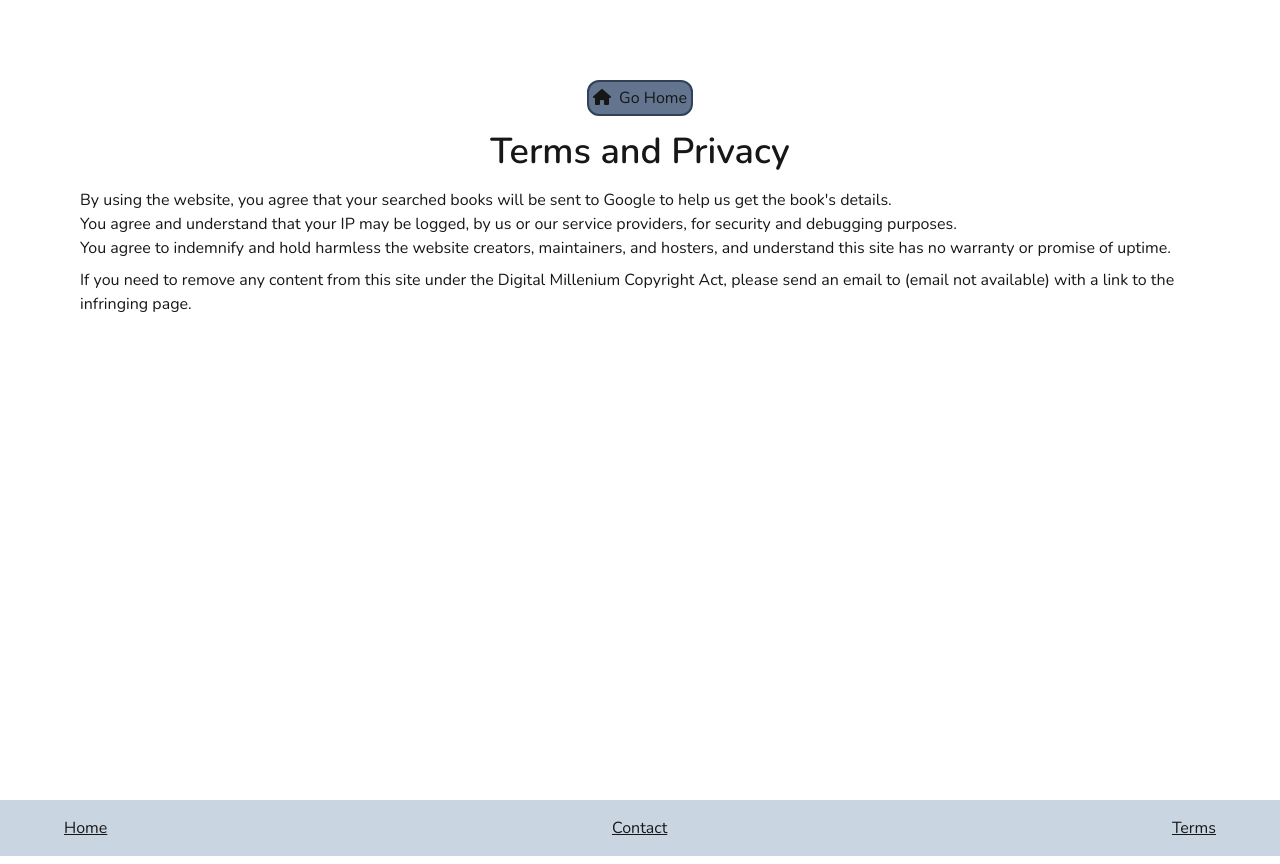
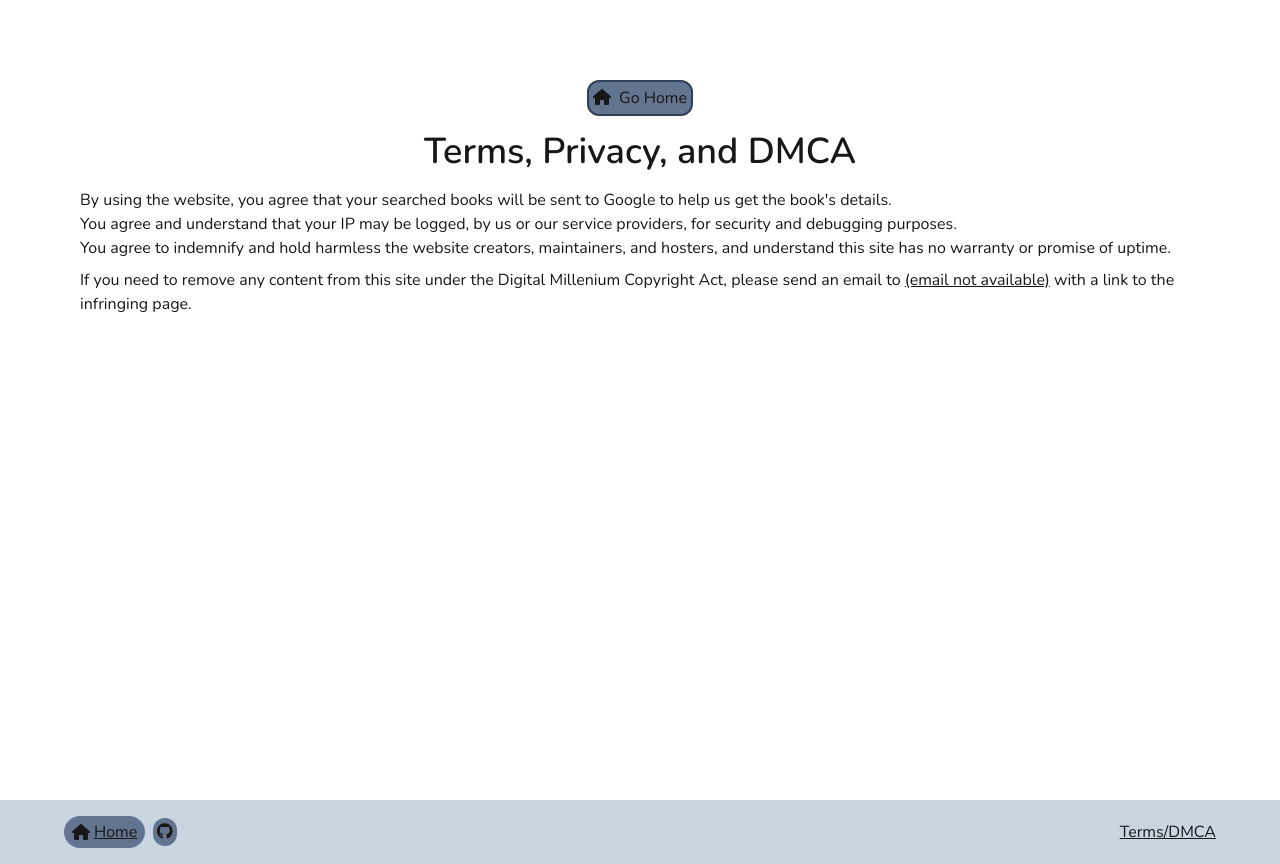
Before and after one commit to aelithron/booklink, a Next.js app: page /terms in a window 1280 px wide. Built offline with nearby package versions, Linux system fonts and the light colour scheme.

Commit message:
Start adding Open Library, add Docker support, add OpenGraph support

```diff
--- a/app/[bookid]/page.tsx
+++ b/app/[bookid]/page.tsx
@@ -6,16 +6,38 @@ import db from "@/db/db";
 import { bookTable } from "@/db/schema";
 import { eq } from "drizzle-orm";
 import fancyBG from "../fancyBG.module.css"
+import Image from "next/image";
+import { cache } from "react";
 
-export const metadata: Metadata = {
-  title: "View Book",
+export async function generateMetadata({ params }: { params: Promise<{ bookid: string }> }): Promise<Metadata> {
+  const bookData = await loadBook((await params).bookid);
+  if (bookData.length === 0) return { title: "View Book" }
+  const book = bookData[0];
+  return {
+    title: book.name,
+    description: `View information on "${book.name}" by ${book.author}, put together by BookLink (an aesthetic, ethical way to link to books).`,
+    openGraph: {
+      title: book.name,
+      description: `View information on "${book.name}" by ${book.author}, put together by BookLink (an aesthetic, ethical way to link to books).`,
+      siteName: "BookLink",
+      locale: "en_US",
+      type: "book",
+      images: [
+        {
+          url: `${process.env.OPENGRAPH_ROOT}/api/imageproxy?id=${book.googleBooksID}`,
+          width: 400,
+          height: 640
+        }
+      ]
+    }
+  }
 }
 
 export default async function Page({ params }: { params: Promise<{ bookid: string }> }) {
-  const bookData = await db.select().from(bookTable).where(eq(bookTable.id, Number.parseInt((await params).bookid))).limit(1);
+  const bookData = await loadBook((await params).bookid);
   if (bookData.length === 0) {
     return (
-      <div className="flex flex-col p-8 md:p-20 items-center gap-2">
+      <div className="flex flex-col min-h-screen p-8 md:p-20 items-center gap-2">
         <h1 className="text-3xl font-semibold">Not Found</h1>
         <p>The book you searched for couldn&apos;t be found!</p>
 
@@ -30,22 +52,29 @@ export default async function Page({ params }: { params: Promise<{ bookid: strin
     <main className={`grid grid-cols-1 md:grid-cols-2 min-h-screen p-8 md:p-20 gap-4 ${fancyBG.bodyBG}`}>
       <div className="flex flex-col gap-2 items-center text-center">
         <h1 className="font-semibold text-2xl">Book Info</h1>
-        <img alt="Book cover" src={`/api/imageproxy?id=${book.googleBooksID}`} width={400} height={640} />
+        <Image alt="Book cover" src={`/api/imageproxy?id=${book.googleBooksID}`} width={400} height={640} />
         <p className="font-semibold text-xl">{book.name}</p>
         <p>Description: Coming Soon</p>
         <p className="text-slate-500">ISBN: {book.isbn}</p>
       </div>
       <div className="flex flex-col gap-4 text-xl">
+        <h3 className="text-lg font-semibold">Bookstores</h3>
         {book.isbn ?
           <a href={`https://bookshop.org/book/${book.isbn}`} target="_blank" className="bg-gradient-to-br from-violet-400 to-blue-400 dark:from-violet-600 dark:to-blue-600 border-slate-300 dark:border-slate-700 border-2 text-center p-2 rounded-2xl font-semibold"><FontAwesomeIcon icon={faStar} /> Open on Bookshop.org</a> :
           <p className="bg-slate-500 border-slate-700 border-2 text-center p-2 rounded-2xl text-slate-800 dark:text-slate-400">Not available on Bookshop.org</p>
         }
-        <hr className="h-px bg-slate-300 border-0 dark:bg-slate-700" />
         {book.isbn ?
           <a href={`https://www.barnesandnoble.com/w/isbn?ean=${book.isbn}`} target="_blank" className="bg-slate-500 border-slate-700 border-2 text-center p-2 rounded-2xl">Open at Barnes & Noble</a> :
           <p className="bg-slate-500 border-slate-700 border-2 text-center p-2 rounded-2xl text-slate-800 dark:text-slate-400">Not available at Barnes & Noble</p>
         }
         <hr className="h-px bg-slate-300 border-0 dark:bg-slate-700" />
+        <h3 className="text-lg font-semibold">Libraries</h3>
+        {book.isbn ?
+          <a href={`https://openlibrary.org/isbn/${book.isbn}`} target="_blank" className="bg-slate-500 border-slate-700 border-2 text-center p-2 rounded-2xl">Open on the Open Library</a> :
+          <p className="bg-slate-500 border-slate-700 border-2 text-center p-2 rounded-2xl text-slate-800 dark:text-slate-400">Not available on Open Library</p>
+        }
+        <hr className="h-px bg-slate-300 border-0 dark:bg-slate-700" />
+        <h3 className="text-lg font-semibold">Big Companies :(</h3>
         {book.googleBooksID ?
           <a href={`https://play.google.com/store/books/details?id=${book.googleBooksID}`} target="_blank" className="bg-slate-500 border-slate-700 border-2 text-center p-2 rounded-2xl">Open on Google Books</a> :
           <p className="bg-slate-500 border-slate-700 border-2 text-center p-2 rounded-2xl text-slate-800 dark:text-slate-400">Not available on Google Books</p>
@@ -55,3 +84,7 @@ export default async function Page({ params }: { params: Promise<{ bookid: strin
     </main>
   );
 }
+
+const loadBook = cache(async (bookID: string) => {
+  return await db.select().from(bookTable).where(eq(bookTable.id, Number.parseInt(bookID))).limit(1);
+});
--- a/app/layout.tsx
+++ b/app/layout.tsx
@@ -5,6 +5,9 @@ import "./globals.css";
 import { config } from '@fortawesome/fontawesome-svg-core'
 import '@fortawesome/fontawesome-svg-core/styles.css'
 import Link from "next/link";
+import { FontAwesomeIcon } from "@fortawesome/react-fontawesome";
+import { faHome } from "@fortawesome/free-solid-svg-icons";
+import { faGithub } from "@fortawesome/free-brands-svg-icons";
 config.autoAddCss = false
 
 const nunito = Nunito({ subsets: ["latin"] });
@@ -14,6 +17,11 @@ export const metadata: Metadata = {
     default: 'BookLink'
   },
   description: "An aesthetically pleasing, ethical way to link to books.",
+  openGraph: {
+    siteName: "BookLink",
+    locale: "en_US",
+    type: "website"
+  }
 };
 
 export default function RootLayout({
@@ -35,10 +43,12 @@ export default function RootLayout({
 
 function Footer() {
   return (
-    <footer className="flex bg-slate-300 dark:bg-slate-800 md:px-16 p-4 justify-between">
-      <Link href={`/`} className="underline hover:text-sky-500">Home</Link>
-      <a href={`mailto:${process.env.NEXT_PUBLIC_DMCA_EMAIL}`} className="underline hover:text-sky-500">Contact</a>
-      <Link href={`/terms`} className="underline hover:text-sky-500">Terms</Link>
+    <footer className="flex bg-slate-300 dark:bg-slate-800 md:px-16 p-4 justify-between items-center">
+      <div className="flex gap-2 items-center">
+        <Link href={`/`} className="flex gap-1 items-center hover:text-sky-500 py-1 px-2 bg-slate-500 rounded-full"><FontAwesomeIcon icon={faHome} /> <p className="underline">Home</p></Link>
+        <a href="https://github.com/aelithron/booklink" className="hover:text-sky-500 py-0.5 px-1 bg-slate-500 rounded-full" target="_blank"><FontAwesomeIcon icon={faGithub} /></a>
+      </div>
+      <Link href={`/terms`} className="underline hover:text-sky-500">Terms/DMCA</Link>
     </footer>
   )
 }
--- a/app/terms/page.tsx
+++ b/app/terms/page.tsx
@@ -11,12 +11,12 @@ export default function Page() {
   return (
     <div className={`flex flex-col items-center min-h-screen p-8 md:p-20`}>
       <Link href={"/"} className="bg-slate-500 border-2 border-slate-700 hover:text-sky-500 p-1 rounded-xl"><FontAwesomeIcon icon={faHome} className="mr-1" /> Go Home</Link>
-      <h1 className="my-4 text-4xl font-semibold">Terms and Privacy</h1>
+      <h1 className="my-4 text-4xl font-semibold">Terms, Privacy, and DMCA</h1>
       <div className="items-start">
         <p>By using the website, you agree that your searched books will be sent to Google to help us get the book&apos;s details.</p>
         <p>You agree and understand that your IP may be logged, by us or our service providers, for security and debugging purposes.</p>
         <p>You agree to indemnify and hold harmless the website creators, maintainers, and hosters, and understand this site has no warranty or promise of uptime.</p>
-        <p className="mt-2">If you need to remove any content from this site under the Digital Millenium Copyright Act, please send an email to {process.env.NEXT_PUBLIC_DMCA_EMAIL || "(email not available)"} with a link to the infringing page.</p>
+        <p className="mt-2">If you need to remove any content from this site under the Digital Millenium Copyright Act, please send an email to <a href={`mailto:${process.env.NEXT_PUBLIC_DMCA_EMAIL || "about:blank"}`} className="underline hover:text-sky-500">{process.env.NEXT_PUBLIC_DMCA_EMAIL || "(email not available)"}</a> with a link to the infringing page.</p>
       </div>
     </div>
   );
--- a/db/schema.ts
+++ b/db/schema.ts
@@ -6,5 +6,6 @@ export const bookTable = pgTable("books", {
   name: text().notNull(),
   author: text().notNull(),
   isbn: varchar({ length: 13 }),
-  googleBooksID: text()
+  googleBooksID: text(),
+  openLibraryID: text()
 });
```
Also changed, not shown: 2 other files (tests, documents, lock files or other folders).
